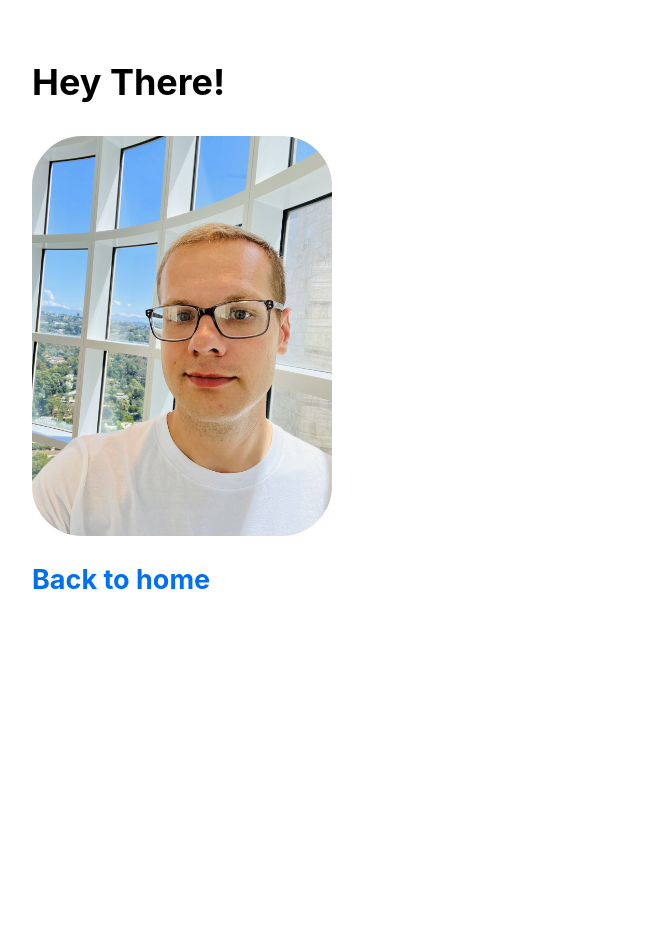
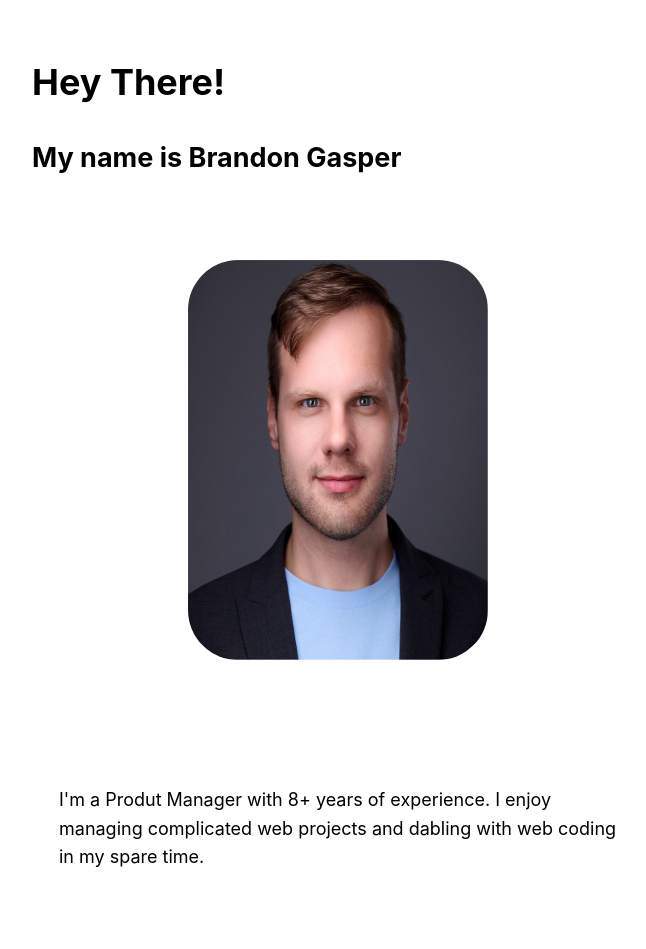
Before and after one commit to gasperb95/next.bg, a Next.js app: page /about-me in a window 1280 px wide. Shown: the top 949 px of the page, without its empty margins (302-948 px from the left). Built offline with nearby package versions, Linux system fonts and the light colour scheme.

Commit message:
Updating about me page and profile image

```diff
--- a/pages/about-me.js
+++ b/pages/about-me.js
@@ -16,6 +16,8 @@ export default function Me() {
     </Head>
     <main>
       <h1>Hey There!</h1>
+      <h2>My name is Brandon Gasper</h2>
+      <div className={styles.grid}>
       <Image
       priortiy
       src="/images/profile2.jpg"
@@ -24,6 +26,10 @@ export default function Me() {
       width={300}
       alt="Brandon's Profile Picture"
       />
+      </div>
+      <div className={styles.grid}><p>I'm a Produt Manager with 8+ years of experience. I enjoy managing complicated web projects and dabling with web coding in my spare time.
+      </p>
+      </div>
       <h2>
         <Link href="/">Back to home</Link>
       </h2>
--- a/styles/Home.module.css
+++ b/styles/Home.module.css
@@ -85,6 +85,16 @@
   height: 1em;
 }
 
+#grid {
+  display: flex;
+  align-items: center;
+  justify-content: center;
+  flex-wrap: wrap;
+  max-width: 800px;
+  margin-top: 3rem;
+  padding: 1.5rem;
+}
+
 @media (max-width: 600px) {
   .grid {
     width: 100%;
--- a/styles/global.css
+++ b/styles/global.css
@@ -7,6 +7,7 @@ body {
   line-height: 1.6;
   font-size: 18px;
 }
+
 
 * {
     box-sizing: border-box;
```
Also changed, not shown: public/images/profile2.jpg.
